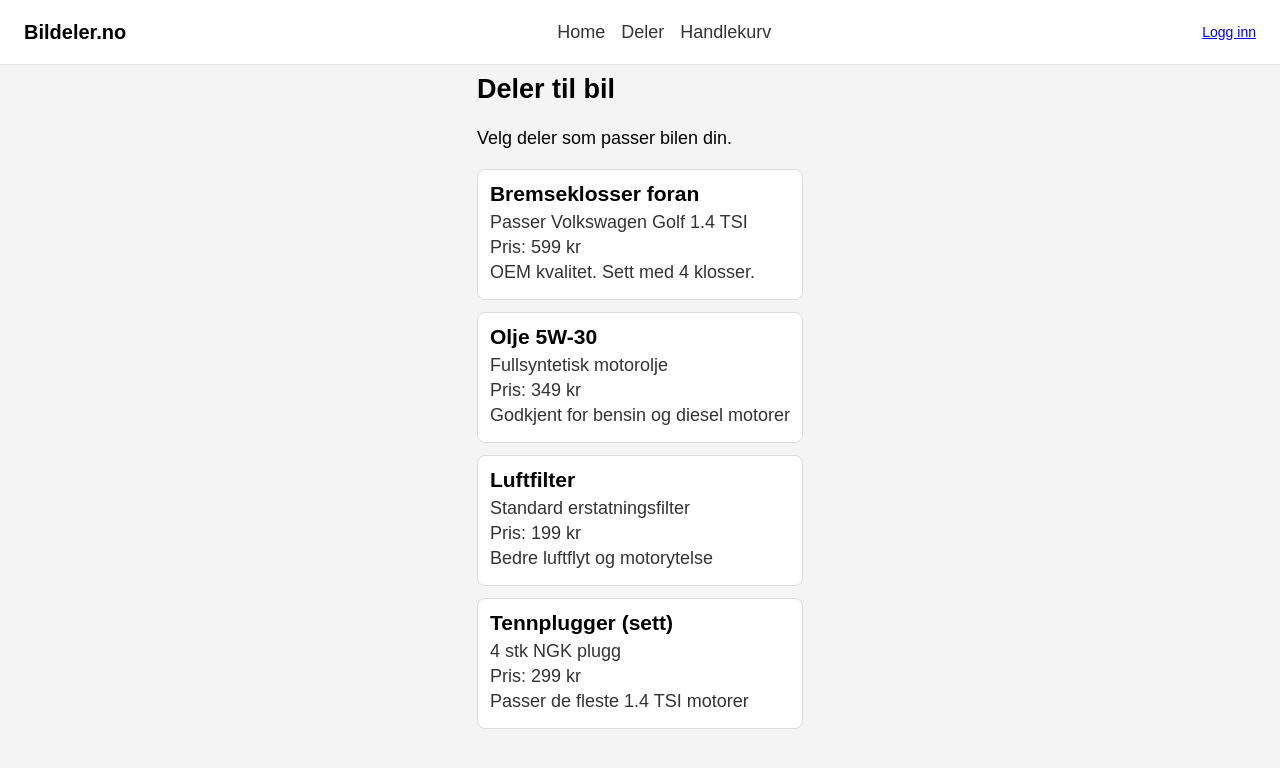
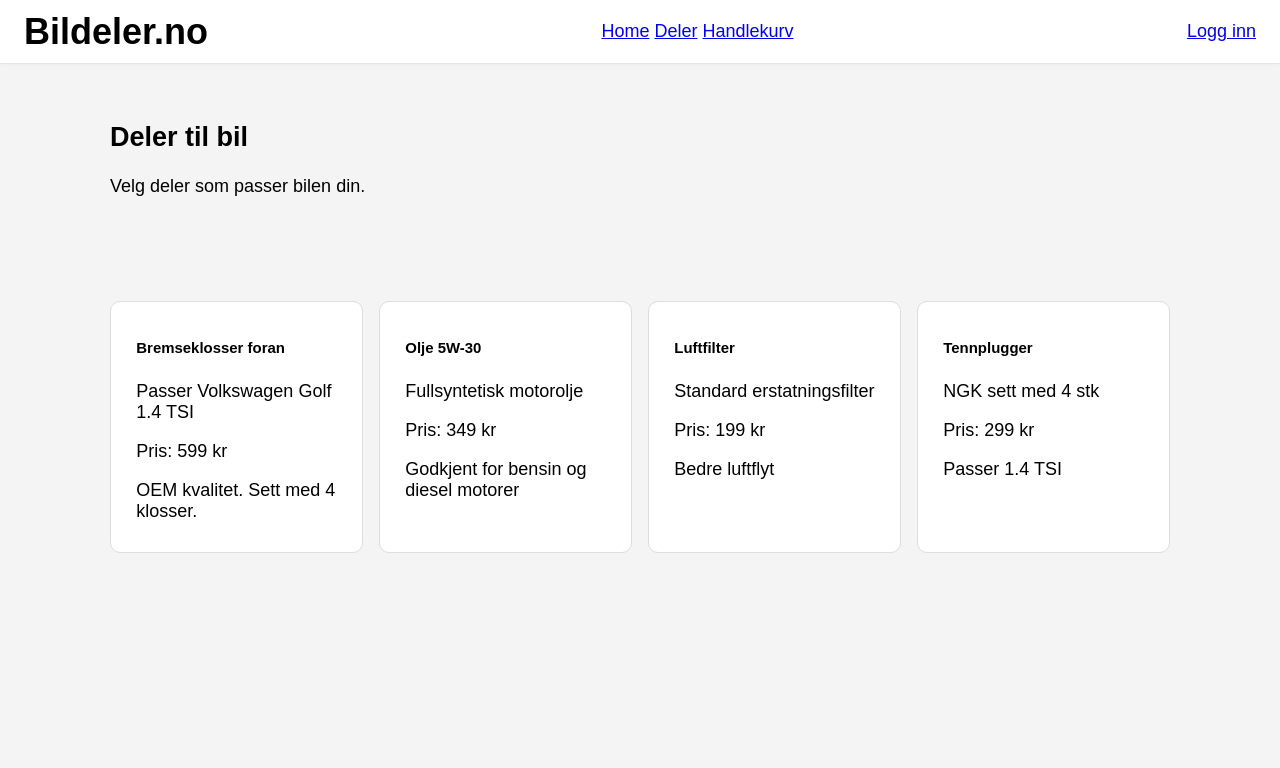
Before and after one commit to Jokern44/EKSAMEN, a website: page deler.html in a window 1280 px wide. Drawn offline with nearby package versions, Linux system fonts and the light colour scheme.

Commit message:
fiksa deler siden, nå er den fin.

```diff
--- a/deler.html
+++ b/deler.html
@@ -4,7 +4,9 @@
     <meta charset="utf-8" />
     <meta name="viewport" content="width=device-width,initial-scale=1" />
     <title>Deler</title>
+
     <link rel="stylesheet" href="style.css" />
+
     <script src="https://cdn.jsdelivr.net/npm/@supabase/supabase-js@2"></script>
     <script src="supabase-client.js"></script>
     <script src="app.js"></script>
@@ -13,11 +15,13 @@
   <body>
     <header class="topbar">
       <h1>Bildeler.no</h1>
+
       <nav>
         <a href="index.html">Home</a>
         <a href="deler.html">Deler</a>
         <a href="handlekurv.html">Handlekurv</a>
       </nav>
+
       <div id="user-info"></div>
     </header>
 
@@ -28,32 +32,40 @@
       </section>
 
       <section class="parts-list">
-        <div class="part-card">
-          <h3>Bremseklosser foran</h3>
-          <p>Passer Volkswagen Golf 1.4 TSI</p>
-          <p>Pris: 599 kr</p>
-          <p>OEM kvalitet. Sett med 4 klosser.</p>
+        <div class="card part-card">
+          <div class="card-body">
+            <h5 class="card-title">Bremseklosser foran</h5>
+            <p class="card-text">Passer Volkswagen Golf 1.4 TSI</p>
+            <p class="card-text">Pris: 599 kr</p>
+            <p class="card-text">OEM kvalitet. Sett med 4 klosser.</p>
+          </div>
         </div>
 
-        <div class="part-card">
-          <h3>Olje 5W-30</h3>
-          <p>Fullsyntetisk motorolje</p>
-          <p>Pris: 349 kr</p>
-          <p>Godkjent for bensin og diesel motorer</p>
+        <div class="card part-card">
+          <div class="card-body">
+            <h5 class="card-title">Olje 5W-30</h5>
+            <p class="card-text">Fullsyntetisk motorolje</p>
+            <p class="card-text">Pris: 349 kr</p>
+            <p class="card-text">Godkjent for bensin og diesel motorer</p>
+          </div>
         </div>
 
-        <div class="part-card">
-          <h3>Luftfilter</h3>
-          <p>Standard erstatningsfilter</p>
-          <p>Pris: 199 kr</p>
-          <p>Bedre luftflyt og motorytelse</p>
+        <div class="card part-card">
+          <div class="card-body">
+            <h5 class="card-title">Luftfilter</h5>
+            <p class="card-text">Standard erstatningsfilter</p>
+            <p class="card-text">Pris: 199 kr</p>
+            <p class="card-text">Bedre luftflyt</p>
+          </div>
         </div>
 
-        <div class="part-card">
-          <h3>Tennplugger (sett)</h3>
-          <p>4 stk NGK plugg</p>
-          <p>Pris: 299 kr</p>
-          <p>Passer de fleste 1.4 TSI motorer</p>
+        <div class="card part-card">
+          <div class="card-body">
+            <h5 class="card-title">Tennplugger</h5>
+            <p class="card-text">NGK sett med 4 stk</p>
+            <p class="card-text">Pris: 299 kr</p>
+            <p class="card-text">Passer 1.4 TSI</p>
+          </div>
         </div>
       </section>
     </main>
--- a/style.css
+++ b/style.css
@@ -1,46 +1,31 @@
 body {
-  display: flex;
-  align-items: flex-start;
-  justify-content: center;
-  min-height: 100vh;
+  margin: 0;
   font-family: Arial, Helvetica, sans-serif;
-  padding: 32px;
-  margin: 0;
   background: #f4f4f4;
   font-size: 18px;
 }
-
+* {
+  box-sizing: border-box;
+}
+/* TOPBAR (beholdes som du hadde den) */
 .topbar {
   position: fixed;
-  top: 0%;
+  top: 0;
   left: 0;
   right: 0;
   height: 64px;
+
   display: flex;
   align-items: center;
   justify-content: space-between;
+
   background: #ffffff;
   border-bottom: 1px solid #e6e6e6;
   padding: 0 24px;
   box-shadow: 0 1px 4px rgba(0, 0, 0, 0.03);
 }
 
-.topbar h1 {
-  margin: 0;
-  font-size: 20px;
-}
-.topbar nav {
-  display: flex;
-  gap: 16px;
-}
-.topbar nav a {
-  color: #333;
-  text-decoration: none;
-}
-.topbar #user-info {
-  font-size: 14px;
-}
-
+/* DETTE er Home + generelt container (IKKE fjernet) */
 .card {
   width: 100%;
   max-width: 900px;
@@ -48,9 +33,37 @@ body {
   padding: 40px;
   border: 1px solid #ddd;
   border-radius: 12px;
-  margin-top: 84px;
+  margin: 84px auto 0 auto;
 }
 
+/* PAGE wrapper for andre sider */
+.page {
+  max-width: 1100px;
+  margin: 0 auto;
+  padding: 100px 20px 40px;
+}
+
+/* GRID for deler */
+.parts-list {
+  display: grid;
+  grid-template-columns: repeat(auto-fit, minmax(240px, 1fr));
+  gap: 16px;
+  margin-top: 20px;
+  width: 100%;
+  box-sizing: border-box;
+}
+
+/* PRODUCT CARDS */
+.part-card {
+  border: 1px solid #ddd;
+  border-radius: 10px;
+  padding: 12px;
+  padding-left: 10%;
+  padding-right: 10%;
+  background: #fff;
+}
+
+/* FORM (beholdt) */
 form {
   display: flex;
   flex-direction: column;
@@ -75,26 +88,7 @@ button {
   cursor: pointer;
 }
 
-.search {
-  display: flex;
-  gap: 12px;
-  align-items: center;
-  margin-bottom: 18px;
-}
-.search label {
-  margin-right: 8px;
-}
-
-.cta {
-  display: inline-block;
-  margin-top: 18px;
-  color: #000;
-}
-
-#status {
-  margin-top: 20px;
-}
-
+/* small helpers */
 pre {
   margin-top: 12px;
   background: #eee;
@@ -107,32 +101,3 @@ pre {
   font-weight: 600;
   margin-right: 8px;
 }
-
-.page {
-  max-width: 900px;
-  margin: 0 auto;
-  padding: 20px;
-}
-
-.parts-list {
-  display: flex;
-  flex-direction: column;
-  gap: 12px;
-  margin-top: 20px;
-}
-
-.part-card {
-  border: 1px solid #ddd;
-  border-radius: 8px;
-  padding: 12px;
-  background: #fff;
-}
-
-.part-card h3 {
-  margin: 0 0 6px 0;
-}
-
-.part-card p {
-  margin: 4px 0;
-  color: #333;
-}
```
